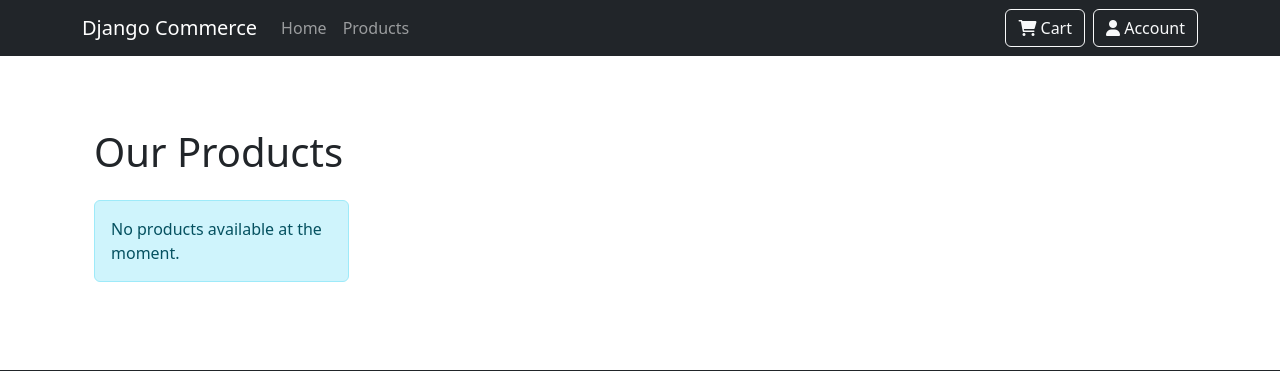
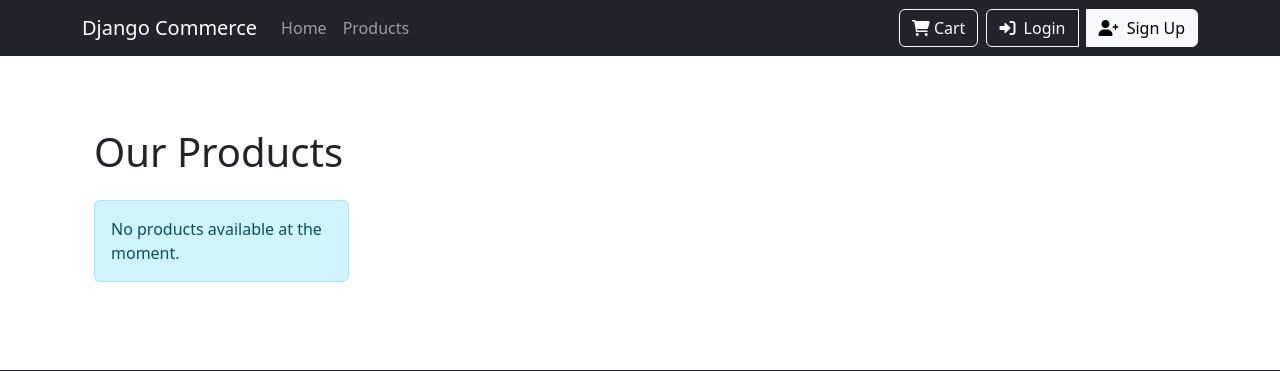
Before and after one commit to mahimsafa/django-ecommerce, a Django app: page / in a window 1280 px wide. Shown: the top 371 px of the page. Run offline with Django 5.2, Linux system fonts and the light colour scheme; data that the repository does not hold is empty.

Commit message:
feat: Implement user authentication and account menu

```diff
--- a/templates/base.html
+++ b/templates/base.html
@@ -36,16 +36,36 @@
                         </a>
                     </li> -->
                 </ul>
-                <div class="d-flex">
+                <div class="d-flex align-items-center">
                     <a href="{% url 'cart:view' %}" class="btn btn-outline-light me-2 position-relative">
                         <i class="fas fa-shopping-cart"></i> Cart
                         <span class="position-absolute top-0 start-100 translate-middle badge rounded-pill bg-danger cart-count" style="display: none;">
                             0
                         </span>
                     </a>
-                    <a href="#" class="btn btn-outline-light">
-                        <i class="fas fa-user"></i> Account
-                    </a>
+                    {% if user.is_authenticated %}
+                        <div class="dropdown">
+                            <button class="btn btn-outline-light dropdown-toggle" type="button" id="accountDropdown" data-bs-toggle="dropdown" aria-expanded="false">
+                                <i class="fas fa-user me-1"></i> {{ user.username }}
+                            </button>
+                            <ul class="dropdown-menu dropdown-menu-end" aria-labelledby="accountDropdown">
+                                <li><a class="dropdown-item" href="{% url 'admin:index' %}">Admin</a></li>
+                                <li><a class="dropdown-item" href="#">My Orders</a></li>
+                                <li><a class="dropdown-item" href="#">Account Settings</a></li>
+                                <li><hr class="dropdown-divider"></li>
+                                <li><a class="dropdown-item text-danger" href="{% url 'logout' %}">Logout</a></li>
+                            </ul>
+                        </div>
+                    {% else %}
+                        <div class="btn-group" role="group">
+                            <a href="{% url 'login' %}?next={{ request.path }}" class="btn btn-outline-light me-2">
+                                <i class="fas fa-sign-in-alt me-1"></i> Login
+                            </a>
+                            <a href="{% url 'register' %}" class="btn btn-light">
+                                <i class="fas fa-user-plus me-1"></i> Sign Up
+                            </a>
+                        </div>
+                    {% endif %}
                 </div>
             </div>
         </div>
```
